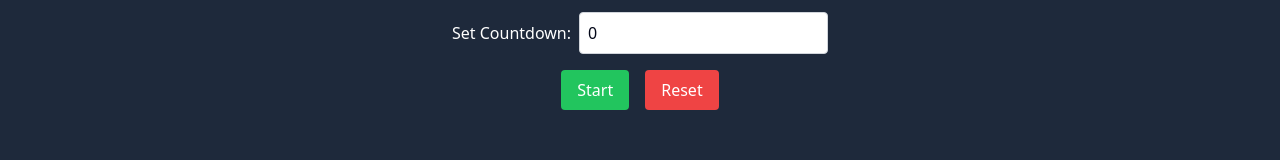
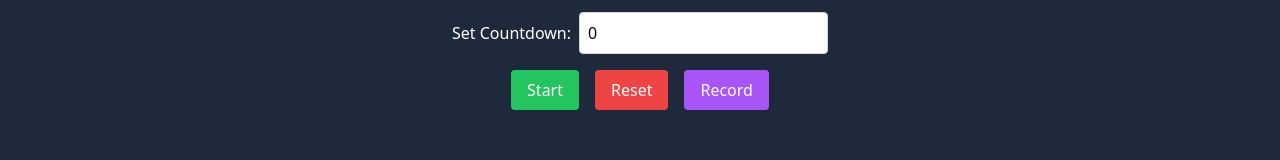
Before and after one commit to hmoongi94/personalProject, a Next.js app in the folder project-exerciseApp/frontend/: page / in a window 1280 px wide. Both pictures are taken after a click on the item "Breaktime Timer & record my Workout". Shown: the part 468-628 px from the top of the page. Built offline with nearby package versions, Linux system fonts and the light colour scheme; no server answers.

Commit message:
feat: 서버로 executionCount, selectedExercise 데이터 Post로 보내주기

```diff
--- a/project-exerciseApp/frontend/app/(pages)/(main)/page.tsx
+++ b/project-exerciseApp/frontend/app/(pages)/(main)/page.tsx
@@ -59,7 +59,7 @@ const MainPage = () => {
           throw new Error("데이터 형식 오류: 배열이 아닙니다.");
         }
 
-        console.log(data)
+        // console.log(data)
         setInitialExerciseData(data);
         setExtractexerciseData(data);
         setFilteredExerciseData(data);
--- a/project-exerciseApp/frontend/app/ui/mainpage/timer/timer.tsx
+++ b/project-exerciseApp/frontend/app/ui/mainpage/timer/timer.tsx
@@ -13,7 +13,7 @@ interface TimerProps {
 }
 
 const Timer: React.FC<TimerProps> = ({ initialExerciseData }) => {
-  console.log(initialExerciseData);
+  // console.log(initialExerciseData);
 
   const [countdown, setCountdown] = useState(0);
   const [initialCountdown, setInitialCountdown] = useState(0);
@@ -23,7 +23,6 @@ const Timer: React.FC<TimerProps> = ({ initialExerciseData }) => {
 
   // Extract names from initialExerciseData
   const exerciseNames = initialExerciseData.map((exercise) => exercise.name);
-  // console.log(exerciseNames)
 
   useEffect(() => {
     let intervalId: NodeJS.Timeout;
@@ -75,6 +74,27 @@ const Timer: React.FC<TimerProps> = ({ initialExerciseData }) => {
     setSelectedExercise(e.target.value);
   };
 
+  const handleRecord = () => {
+    // Send the data to the server (replace the URL with your actual server endpoint)
+    fetch("http://localhost:3560/recordData", {
+      method: "POST",
+      headers: {
+        "Content-Type": "application/json",
+      },
+      body: JSON.stringify({
+        executionCount,
+        selectedExercise,
+      }),
+    })
+      .then((response) => response.json())
+      .then((data) => {
+        console.log("Recorded successfully:", data);
+      })
+      .catch((error) => {
+        console.error("Error recording data:", error);
+      });
+  };
+
   return (
     <div className="w-full h-full flex flex-col justify-center items-center">
       <h1 className="text-2xl font-bold mb-4">
@@ -90,7 +110,9 @@ const Timer: React.FC<TimerProps> = ({ initialExerciseData }) => {
         >
           <option value="" disabled>Select an exercise</option>
           {exerciseNames.map((name) => (
-            <option key={name} value={name}>{name}</option>
+            <option key={name} value={name}>
+              {name}
+            </option>
           ))}
         </select>
       </label>
@@ -118,6 +140,12 @@ const Timer: React.FC<TimerProps> = ({ initialExerciseData }) => {
         >
           Reset
         </button>
+        <button
+          className="bg-purple-500 text-white px-4 py-2 rounded"
+          onClick={handleRecord}
+        >
+          Record
+        </button>
       </div>
     </div>
   );
```
Also changed, not shown: 1 other file (tests, documents, lock files or other folders).
